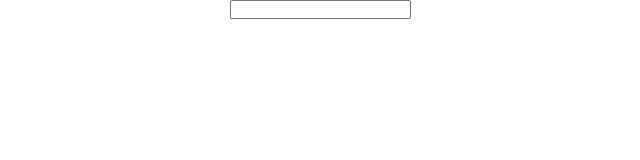
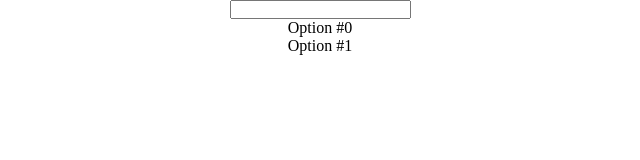
Before and after one commit to gabrielcolombo/country-autocomplete, a React (Create React App) app: page / in a window 1280 px wide. Shown: the top 160 px of the page, without its empty margins (320-960 px from the left). Built offline with nearby package versions, Linux system fonts and the light colour scheme.

Commit message:
feat: Outlines autocomplete component structure with aria attributes

```diff
--- a/src/components/Autocomplete/index.tsx
+++ b/src/components/Autocomplete/index.tsx
@@ -1,12 +1,50 @@
-import React from 'react';
+import React, { useState } from 'react';
 import './Autocomplete.css';
 
-const Autocomplete = () => {
+const Autocomplete = ({ ...props }) => {
+  const {
+    id = "Autocomplete",
+    label
+  } = props;
+
+  const [options, setOptions] = useState([{}, {}]);
+
   return (
-    <div>
-      <input />
+    <div id={id}>
+      {label && (
+        <label htmlFor={`${id}__input`}>
+          {label}
+        </label>
+      )}
 
-      <ul></ul>
+      <input
+        id={`${id}__input`}
+        autoComplete="off"
+        role="combobox"
+        aria-expanded="false"
+        aria-autocomplete="list"
+        aria-controls={`${id}__listbox`}
+      />
+
+      <ul
+        id={`${id}__listbox`}
+        role="listbox"
+        {...(label) ? { "aria-label": label } : {}}
+      >
+        {options.map((option, index) => (
+          <li
+            role="option"
+            aria-posinset={index + 1}
+            aria-setsize={options.length}
+            aria-selected="true"
+            tabIndex={-1}
+            key={`${JSON.stringify(option)}__${index}`}
+          >
+            Option #{index}
+          </li>
+        ))}
+
+      </ul>
     </div>
   )
 }
```
Also changed, not shown: 2 other files (tests, documents, lock files or other folders).
